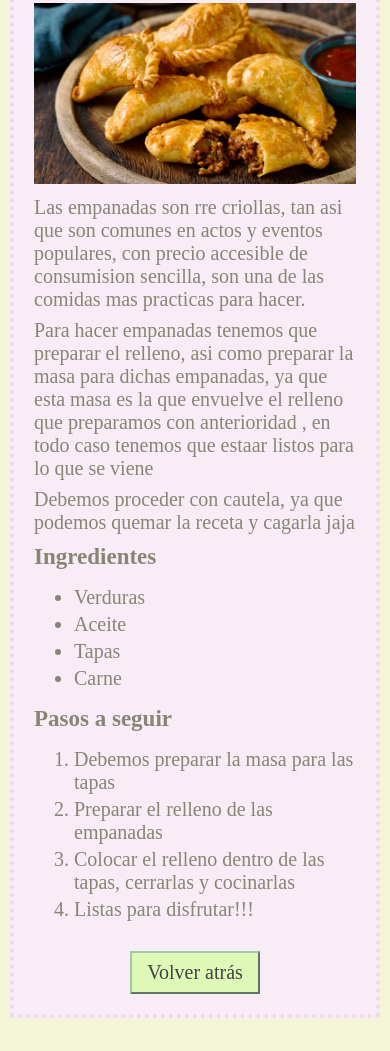
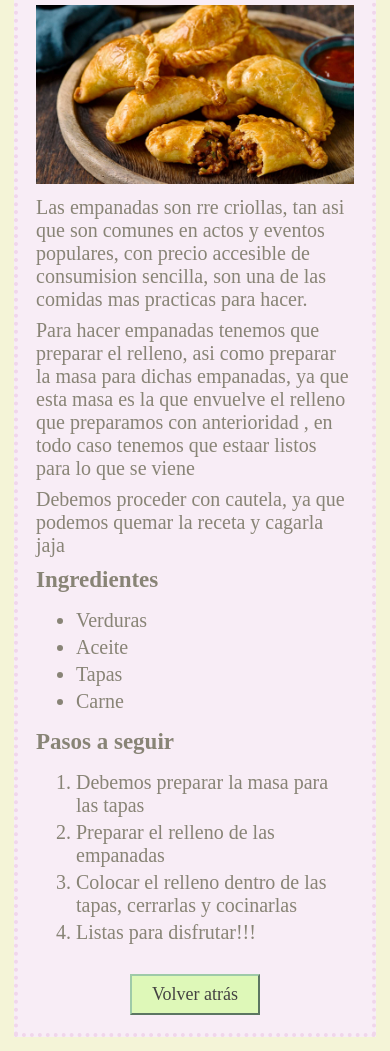
Before and after one commit to NicolasBRN/odin-recipes, a plain HTML site: page recipes/empanadas.html in a window 390 px wide. Shown: the part 99-1150 px from the top of the page. Before the commit the page ends 1127 px from the top, so only its background shows below. Drawn offline with Linux system fonts and the light colour scheme.

Commit message:
Modified mobile res

```diff
--- a/recipes/style.css
+++ b/recipes/style.css
@@ -9,8 +9,8 @@ body {
 .carta {
     background-color: rgb(248, 237, 246);
     border: 4px dotted rgb(240, 214, 235);
-    margin: 10px;
-    padding: 20px;
+    margin: 14px;
+    padding: 18px;
 }
 
 p {
@@ -45,7 +45,7 @@ a {
 
 .volver {
     background-color: rgb(222, 248, 184);
-    font-size: 20px;
+    font-size: 18px;
     color: rgb(68, 66, 66);
     display: block;
     text-align: center;
--- a/style.css
+++ b/style.css
@@ -1,5 +1,6 @@
 body {
     background-color: rgb(255, 236, 239);
+    margin: 14px;
 }
 
 .recetas {
@@ -9,7 +10,7 @@ body {
     max-width: 400px;
     height: auto;
     margin: 0 auto;
-    padding-bottom: 30px;
+    padding-bottom: 10px;
 }
 
 h1 {
```
